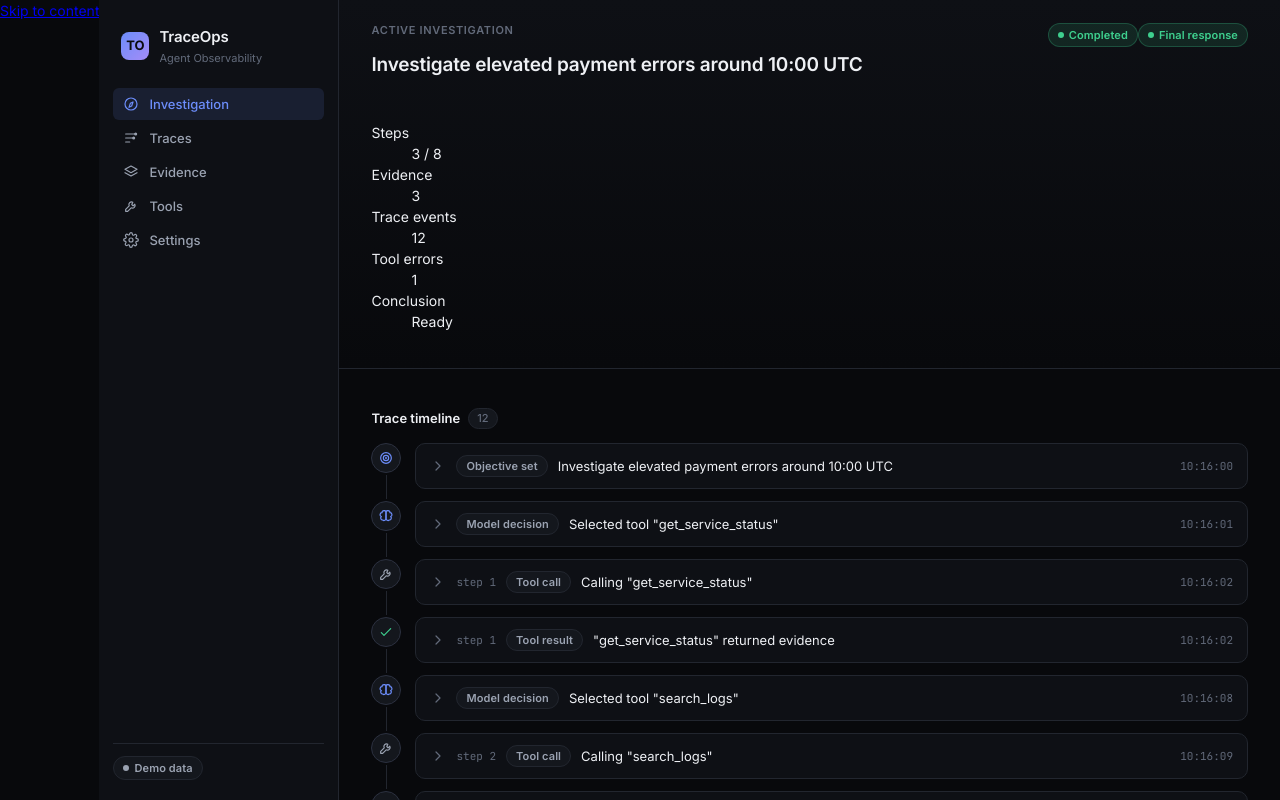
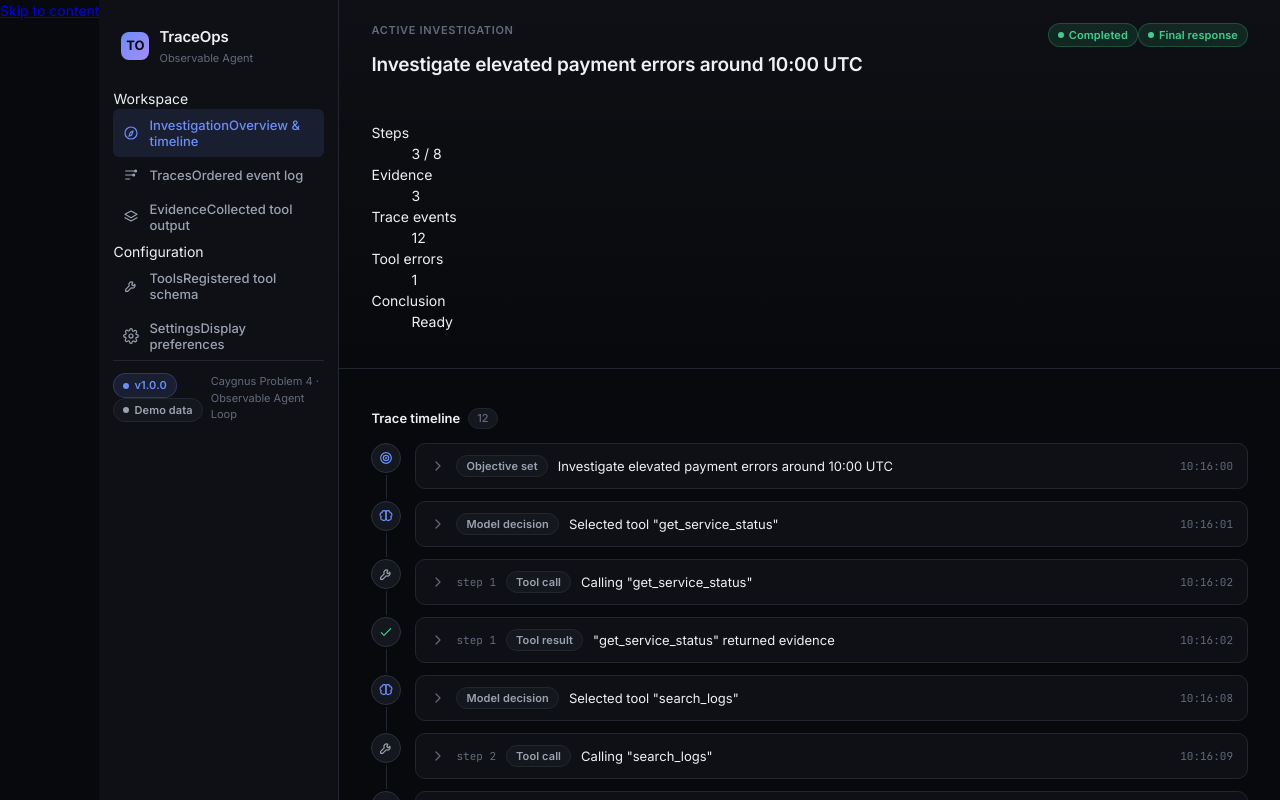
Before and after one commit to KeshavKandoi/TraceOps, a React (Vite) app in the folder frontend/: page / in a window 1280 px wide. Shown: the top 800 px of the page. Built offline with nearby package versions, Linux system fonts and the light colour scheme.

Commit message:
feat: enhance Sidebar component to support navigation hints and improve layout

```diff
--- a/frontend/src/components/Sidebar.tsx
+++ b/frontend/src/components/Sidebar.tsx
@@ -6,15 +6,31 @@ export type NavSection = "investigation" | "traces" | "evidence" | "tools" | "se
 interface NavItem {
   id: NavSection;
   label: string;
+  hint: string;
   icon: (props: { className?: string }) => ReactElement;
 }
 
-const NAV_ITEMS: NavItem[] = [
-  { id: "investigation", label: "Investigation", icon: IconCompass },
-  { id: "traces", label: "Traces", icon: IconTimeline },
-  { id: "evidence", label: "Evidence", icon: IconLayers },
-  { id: "tools", label: "Tools", icon: IconTool },
-  { id: "settings", label: "Settings", icon: IconSettings },
+interface NavGroup {
+  label: string;
+  items: NavItem[];
+}
+
+const NAV_GROUPS: NavGroup[] = [
+  {
+    label: "Workspace",
+    items: [
+      { id: "investigation", label: "Investigation", hint: "Overview & timeline", icon: IconCompass },
+      { id: "traces", label: "Traces", hint: "Ordered event log", icon: IconTimeline },
+      { id: "evidence", label: "Evidence", hint: "Collected tool output", icon: IconLayers },
+    ],
+  },
+  {
+    label: "Configuration",
+    items: [
+      { id: "tools", label: "Tools", hint: "Registered tool schema", icon: IconTool },
+      { id: "settings", label: "Settings", hint: "Display preferences", icon: IconSettings },
+    ],
+  },
 ];
 
 interface SidebarProps {
@@ -26,14 +42,20 @@ export function Sidebar({ active, onSelect }: SidebarProps) {
   return (
     <aside className="sidebar" aria-label="Primary navigation">
       <div className="sidebar-brand">
-        <div className="sidebar-brand-mark">TO</div>
+        <div className="sidebar-brand-mark" aria-hidden="true">
+          TO
+        </div>
         <div>
           <div className="sidebar-brand-text">TraceOps</div>
-          <div className="sidebar-brand-sub">Agent Observability</div>
+          <div className="sidebar-brand-sub">Observable Agent</div>
         </div>
       </div>
-      <nav className="sidebar-nav">
-        {NAV_ITEMS.map((item) => {
+
+      {NAV_GROUPS.map((group) => (
+        <div className="sidebar-group" key={group.label}>
+          <div className="sidebar-group-label">{group.label}</div>
+          <nav className="sidebar-nav" aria-label={group.label}>
+            {group.items.map((item) => {
               const Icon = item.icon;
               const isActive = item.id === active;
               return (
@@ -44,20 +66,33 @@ export function Sidebar({ active, onSelect }: SidebarProps) {
                   aria-current={isActive ? "page" : undefined}
                   onClick={() => onSelect(item.id)}
                 >
-              <span className="sidebar-nav-icon">
+                  <span className="sidebar-nav-icon" aria-hidden="true">
                     <Icon />
                   </span>
-              {item.label}
+                  <span className="sidebar-nav-text">
+                    <span className="sidebar-nav-label">{item.label}</span>
+                    <span className="sidebar-nav-hint">{item.hint}</span>
+                  </span>
                 </button>
               );
             })}
           </nav>
+        </div>
+      ))}
+
       <div className="sidebar-footer">
+        <div className="sidebar-footer-row">
+          <span className="badge badge-accent">
+            <span className="badge-dot" />
+            v1.0.0
+          </span>
           <span className="badge badge-neutral">
             <span className="badge-dot" />
             Demo data
           </span>
         </div>
+        <div className="sidebar-footer-note">Caygnus Problem 4 · Observable Agent Loop</div>
+      </div>
     </aside>
   );
 }
```
Lines whose indentation alone changed are shown as unchanged.
